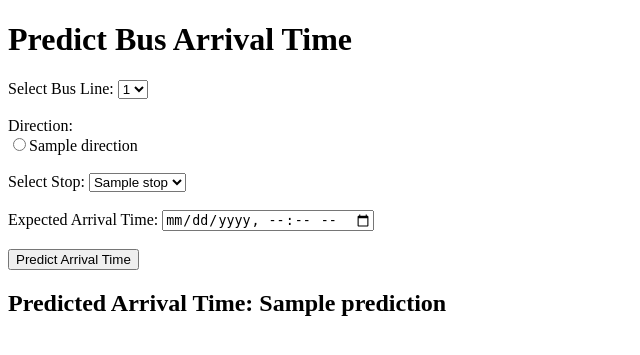
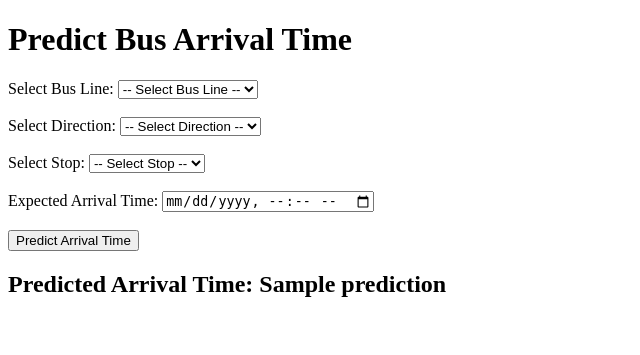
Before and after one commit to nadpierre/stm-transit-delay-prediction, a Flask app: template templates/index.html in a window 1280 px wide. Shown: the top 355 px of the page, without its empty margins (0-640 px from the left). Run offline with Flask 3, Linux system fonts and the light colour scheme; the template is opened without the code that fills it: most values are stand-ins (such as "Sample title", 1, 10 or a date in 2020); parts of the project's set-up code (start-up, migrations or seed data) failed here and were passed over.

Commit message:
display bus lines, directions and stops in html page

```diff
--- a/app.py
+++ b/app.py
@@ -1,27 +1,35 @@
 from flask import Flask, request, jsonify, render_template
 import joblib
 import numpy as np
+import os
 
 # Import custom code
-#from src.constants import *
-#from src.helper_functions import *
+from src.constants import ROOT_DIR, MODELS_DIR
+from src.helper_functions import get_bus_lines, get_bus_directions, get_bus_stops
 
 app = Flask(__name__)
 #model = joblib.load('models/regression_model.pkl')
 model = None
-scaler = joblib.load('models/scaler.coords.pkl')
+scaler_path = os.path.join(ROOT_DIR, MODELS_DIR, 'scaler_coords.pkl')
+scaler = joblib.load(scaler_path)
 
 @app.route('/')
 def home():
-  bus_lines = [48, 49, 69]
+  bus_lines = get_bus_lines()
   return render_template('index.html', bus_lines=bus_lines)
+
+@app.route('/get-directions', methods=['POST'])
+def get_directions():
+    bus_line = request.json.get('bus_line')
+    directions = jsonify(get_bus_directions(bus_line))
+    return directions
 
 @app.route('/get-stops', methods=['POST'])
 def get_stops():
-    stops = []
     bus_line = request.json.get('bus_line')
     direction = request.json.get('direction')
-    return jsonify(stops[bus_line][direction])
+    stops = get_bus_stops(bus_line, direction)
+    return jsonify(stops)
 
 @app.route('/predict', methods=['POST'])
 def predict():
--- a/src/constants.py
+++ b/src/constants.py
@@ -7,6 +7,7 @@
 DATA_DIR = 'data'
 API_DIR = 'api'
 DOWNLOAD_DIR = 'download'
+MODELS_DIR = 'models'
 LOG_FILE = os.path.join(ROOT_DIR, 'stm_api_errors.log')
 
 # Logger
--- a/templates/index.html
+++ b/templates/index.html
@@ -3,33 +3,30 @@
 <head>
     <title>STM Bus Arrival Time Predictor</title>
     <script src="https://code.jquery.com/jquery-3.6.0.min.js"></script>
-    <style type="test/css">
-
-    </style>
 </head>
 <body>
     <h1>Predict Bus Arrival Time</h1>
     <form method="post" action="/predict">
-        <label for="bus_line">Select Bus Line:</label>
-        <select id="bus_line" name="bus_line">
+        <label for="bus-line">Select Bus Line:</label>
+        <select id="bus-line" name="bus-line">
+            <option value="">-- Select Bus Line --</option>
             {% for line in bus_lines %}
-                <option style="background-color: '{{ line.backgroundColor }}'; color: '{{ line.fontColor }}';" value="{{ line.id }}">{{ line.id }}</option>
+                <option value="{{ line.route_id }}">{{ line.route_id }} {{line.route_long_name}}</option>
             {% endfor %}
         </select>
 
         <br><br>
 
-        <label>Direction:</label><br>
-        {% for direction in directions %}
-            <input type="radio" id="direction_east" name="direction" value="{{ direction.id }}">{{ direction.name }}<br>
-        {% endfor %}
-        <br>
+        <label for="direction">Select Direction:</label>
+        <select name="direction" id="direction">
+            <option value="">-- Select Direction --</option>
+        </select>
+
+        <br><br>
 
         <label for="stop">Select Stop:</label>
         <select id="stop" name="stop">
-            {% for stop in bus_stops %}
-                <option value="{{stop.id}}">{{stop.name}}</option>
-            {% endfor %}
+            <option value="">-- Select Stop --</option>
         </select>
 
         <br><br>
@@ -49,24 +46,54 @@
         <h3 style="color:red">{{ error.message }}</h3>
     {% endif %}
 
-    <script>
+    <script type="text/javascript">
         $(document).ready(function() {
-            $('input[name="direction"]').on('change', function() {
-                const busLine = $('#bus_line').val();
+
+            $('#bus-line').on('change', function() {
+                const busLine = $('#bus-line').val();
+
+                $.ajax({
+                    url: '/get-directions',
+                    type: 'POST',
+                    contentType: 'application/json',
+                    data: JSON.stringify({ bus_line: busLine}),
+                    success: function(items) {
+                        $('#direction').empty();
+                        $('#direction').append(`<option value="">-- Select Direction --</option>`)
+                        $.each(items, function(index, item) {
+                            $('#direction').append(`<option value="${item.direction_fr}">${item.direction_en}</option>`);
+                        });
+
+                        // Reset stops
+                        $('#stop').empty();
+                        $('#stop').append(`<option value="">-- Select Stop --</option>`);
+                    }
+                });
+
+            });
+
+            $('#direction').on('change', function() {
+                const busLine = $('#bus-line').val();
                 const direction = $(this).val();
 
+                if (busLine && direction) {
                     $.ajax({
-                    url: '/get_stops',
+                        url: '/get-stops',
                         type: 'POST',
                         contentType: 'application/json',
                         data: JSON.stringify({ bus_line: busLine, direction: direction }),
-                    success: function(data) {
+                        success: function(items) {
                             $('#stop').empty();
-                        $.each(data, function(index, value) {
-                            $('#stop').append(`<option value="${value}">${value}</option>`);
+                            $.each(items, function(index, item) {
+                                $('#stop').append(`<option value="${item.stop_id}">${item.stop_id} - ${item.stop_name}</option>`);
+                            });
+                        },
+                        error: function(xhr, status, error) {
+                            console.error('Error fetching stips', error)
+                        }
                     });
                 }
-                });
+
             });
         });
     </script>
```
Also changed, not shown: src/helper_functions.py (+56 -1 lines), README.md, images/shap_force_plot_cat_reg_tuned.png, 2 other files. Lines whose indentation alone changed are shown as unchanged.
